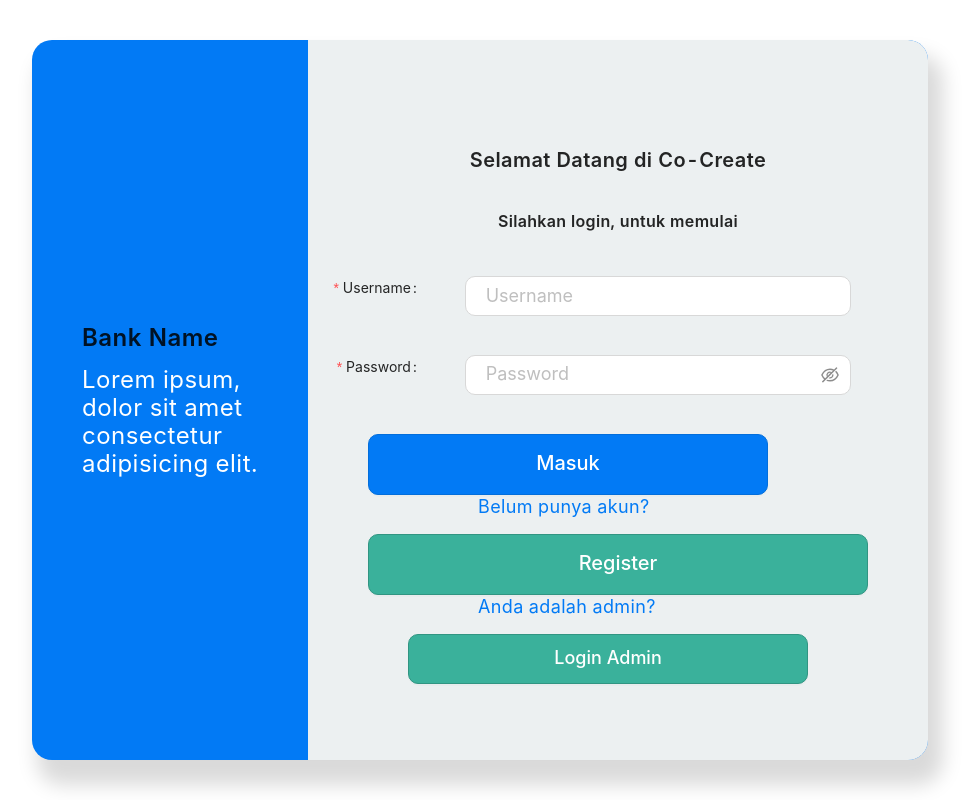
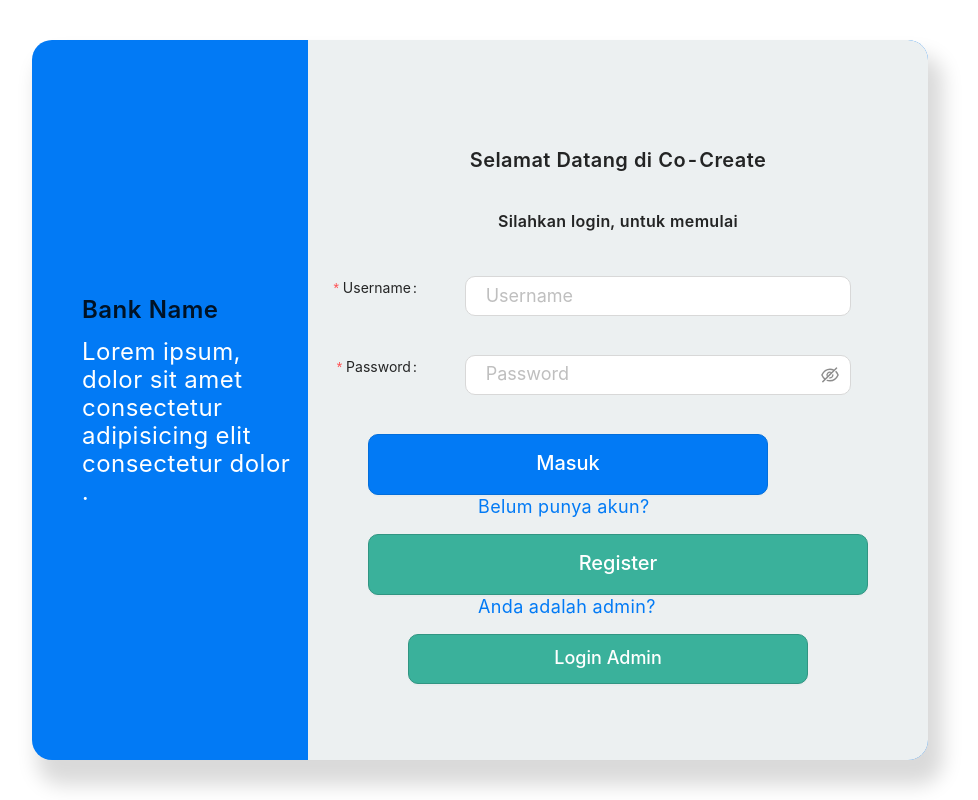
Before and after one commit to paulbarto123/deployment-ci-cd-reactJs, a React (Create React App) app: page / in a window 1280 px wide. Shown: the whole page, without its empty margins (160-1138 px from the left). Built offline with nearby package versions, Linux system fonts and the light colour scheme.

Commit message:
create workflow for github

```diff
--- a/src/pages/member/LoginMemberPage/index.jsx
+++ b/src/pages/member/LoginMemberPage/index.jsx
@@ -31,7 +31,7 @@ export default function LoginMemberPage() {
           <Title level={3} className="loginLogo">
             Bank Name
           </Title>
-          <span className="loginDesc">Lorem ipsum, dolor sit amet consectetur adipisicing elit.</span>
+          <span className="loginDesc">Lorem ipsum, dolor sit amet consectetur adipisicing elit consectetur dolor .</span>
         </div>
         <div className="loginRight">
           <div className="loginBox">
```
Also changed, not shown: 1 other file (tests, documents, lock files or other folders).
